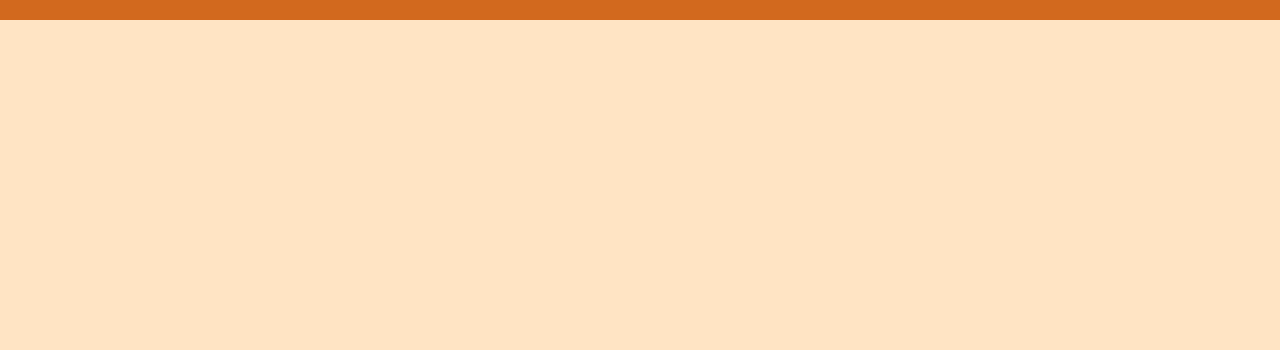
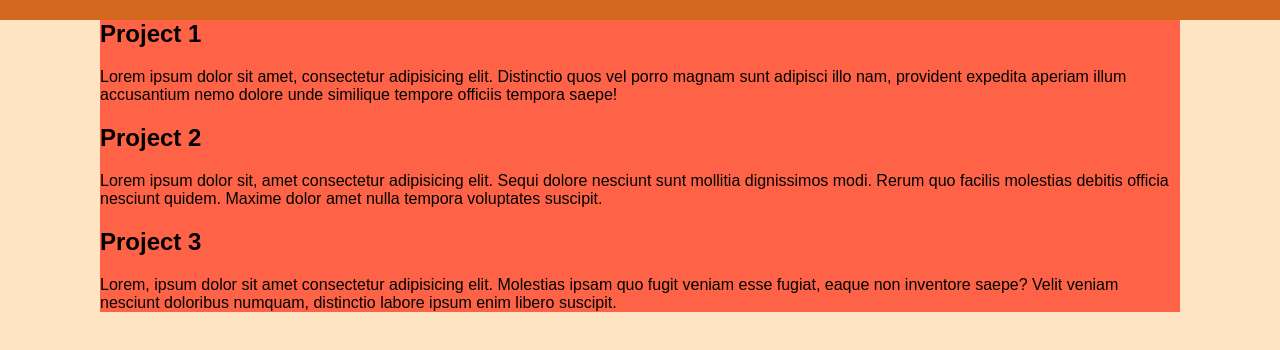
Before and after one commit to avithew/block12, a plain HTML site: page portfolio.html in a window 1280 px wide. Shown: the part 30-380 px from the top of the page. Drawn offline with Linux system fonts and the light colour scheme.

Commit message:
created porfolio draft

```diff
--- a/portfolio.html
+++ b/portfolio.html
@@ -16,6 +16,20 @@
             <a href="portfolio.html">Portfolio</a>
         </nav>
     </header>
+    <section class="middle">
+        <section class="box">
+            <h2>Project 1</h2>
+            <p>Lorem ipsum dolor sit amet, consectetur adipisicing elit. Distinctio quos vel porro magnam sunt adipisci illo nam, provident expedita aperiam illum accusantium nemo dolore unde similique tempore officiis tempora saepe!</p>
+        </section>
+        <section class="box">
+            <h2>Project 2</h2>
+            <p>Lorem ipsum dolor sit, amet consectetur adipisicing elit. Sequi dolore nesciunt sunt mollitia dignissimos modi. Rerum quo facilis molestias debitis officia nesciunt quidem. Maxime dolor amet nulla tempora voluptates suscipit.</p>
+        </section>
+        <section class="box">
+            <h2>Project 3</h2>
+            <p>Lorem, ipsum dolor sit amet consectetur adipisicing elit. Molestias ipsam quo fugit veniam esse fugiat, eaque non inventore saepe? Velit veniam nesciunt doloribus numquam, distinctio labore ipsum enim libero suscipit.</p>
+        </section>
+    </section>
 
 </body>
 </html>
```
